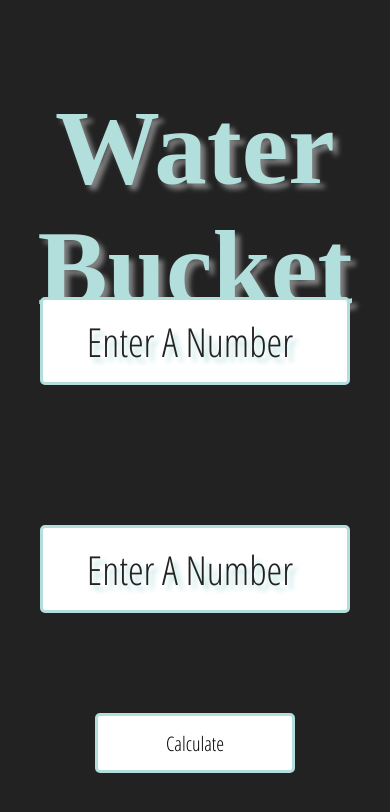
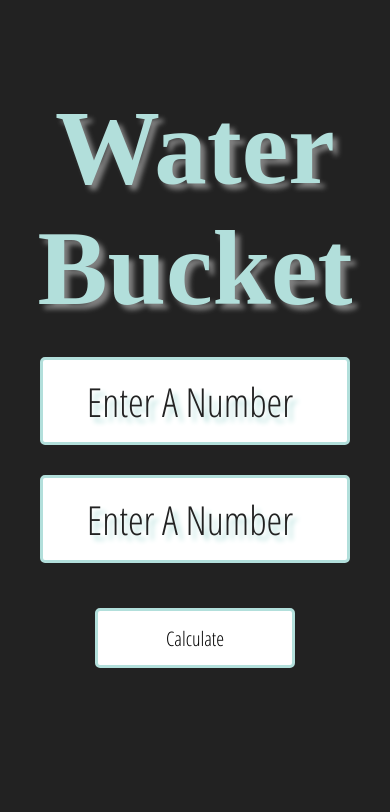
Before and after one commit to chelletuerk/cypress.io, a React (Create React App) app: page / in a window 390 px wide. Shown: the top 812 px of the page. Built offline with nearby package versions, Linux system fonts and the light colour scheme; a web font is replaced by a local one.

Commit message:
make inputs and button responsive

```diff
--- a/src/App.css
+++ b/src/App.css
@@ -38,3 +38,27 @@ input::-webkit-input-placeholder {
 input[type=number]::-webkit-inner-spin-button {
     -webkit-appearance: none;
   }
+
+@media screen and (max-width: 676px) {
+  input {
+    margin-top: 130px;
+  }
+
+  h2 {
+    margin-bottom: 80px;
+  }
+}
+
+@media screen and (max-width: 672px) {
+  input {
+    margin: 15px;
+  }
+
+  h2 {
+    padding-bottom: 30px;
+  }
+
+  .inputX {
+    margin-top: 130px;
+  }
+}
--- a/src/App.js
+++ b/src/App.js
@@ -37,7 +37,9 @@ class App extends Component {
           onChange={this.handleInputX}
           value={this.state.bucketX}
           type='number'
-          placeholder='Enter A Number'>
+          placeholder='Enter A Number'
+          className='inputX'
+        >
         </input>
         <input
           onChange={this.handleInputY}
```
